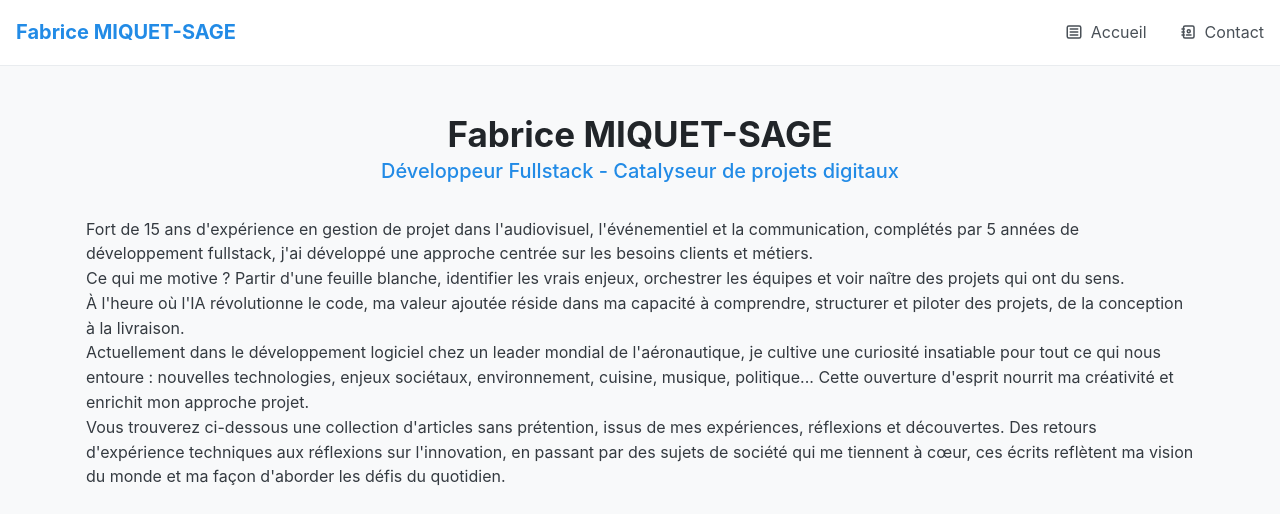
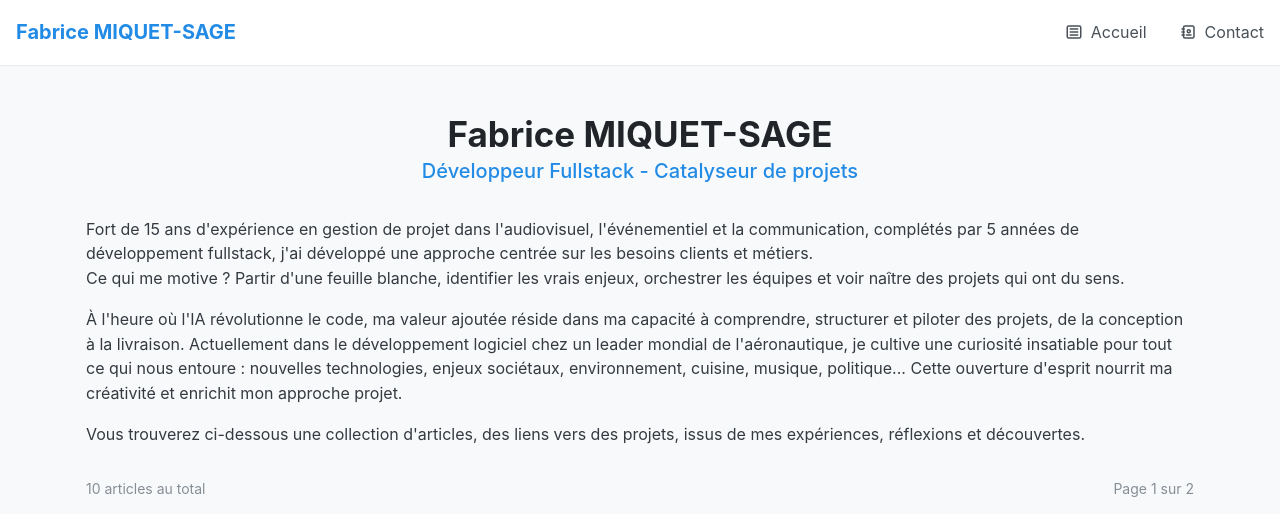
Before and after one commit to F4brice74/portfolio2025, a Next.js app: page / in a window 1280 px wide. Shown: the top 514 px of the page. Built offline with nearby package versions, Linux system fonts and the light colour scheme; grey boxes are pictures that could not be loaded.

Commit message:
feat: some improvements on text

```diff
--- a/src/app/page.tsx
+++ b/src/app/page.tsx
@@ -22,15 +22,17 @@ export default async function BlogPage({ searchParams }: BlogPageProps) {
             Fabrice MIQUET-SAGE
           </Title>
           <Title order={2} size={20} c="var(--mantine-color-blue-6)" fw={500}>
-            Développeur Fullstack - Catalyseur de projets digitaux
+            Développeur Fullstack - Catalyseur de projets
           </Title>
         </Box>
         <Box mb="xl">
-          <Text c="var(--mantine-color-gray-8)">
+          <Text c="var(--mantine-color-gray-8)" mb="md">
             Fort de 15 ans d'expérience en gestion de projet dans  l'audiovisuel, l'événementiel et la communication, complétés par 5 années de développement fullstack, j'ai développé une approche centrée sur les besoins clients et métiers.
-            <br />Ce qui me motive ? Partir d'une feuille blanche, identifier les vrais enjeux, orchestrer les équipes et voir naître des projets qui ont du sens.<br /> À l'heure où l'IA révolutionne le code, ma valeur ajoutée réside dans ma capacité à comprendre, structurer et piloter des projets, de la conception à la livraison.<br />
-            Actuellement dans le développement logiciel chez un leader mondial de l'aéronautique, je cultive une curiosité insatiable pour tout ce qui nous entoure : nouvelles technologies, enjeux sociétaux, environnement, cuisine, musique, politique... Cette ouverture d'esprit nourrit ma créativité et enrichit mon approche projet.<br />
-            Vous trouverez ci-dessous une collection d'articles sans prétention, issus de mes expériences, réflexions et découvertes. Des retours d'expérience techniques aux réflexions sur l'innovation, en passant par des sujets de société qui me tiennent à cœur, ces écrits reflètent ma vision du monde et ma façon d'aborder les défis du quotidien.
+            <br />Ce qui me motive ? Partir d'une feuille blanche, identifier les vrais enjeux, orchestrer les équipes et voir naître des projets qui ont du sens.</Text>
+          <Text c="var(--mantine-color-gray-8)" mb="md"> À l'heure où l'IA révolutionne le code, ma valeur ajoutée réside dans ma capacité à comprendre, structurer et piloter des projets, de la conception à la livraison. Actuellement dans le développement logiciel chez un leader mondial de l'aéronautique, je cultive une curiosité insatiable pour tout ce qui nous entoure : nouvelles technologies, enjeux sociétaux, environnement, cuisine, musique, politique... Cette ouverture d'esprit nourrit ma créativité et enrichit mon approche projet.
+          </Text>
+          <Text c="var(--mantine-color-gray-8)" mb="md">
+            Vous trouverez ci-dessous une collection d'articles, des liens vers des projets, issus de mes expériences, réflexions et découvertes.
           </Text>
         </Box>
         <Suspense fallback={
--- a/src/components/HeroSection.tsx
+++ b/src/components/HeroSection.tsx
@@ -18,7 +18,7 @@ export default function HeroSection() {
                     >
                         <Image
                             src="/MIQUET-SAGE-001-min.png"
-                            alt="Fabrice MIQUET-SAGE - Catalyseur de projets digitaux"
+                            alt="Fabrice MIQUET-SAGE - Catalyseur de projets"
                             width={320}
                             height={380}
                             fit="cover"
```
